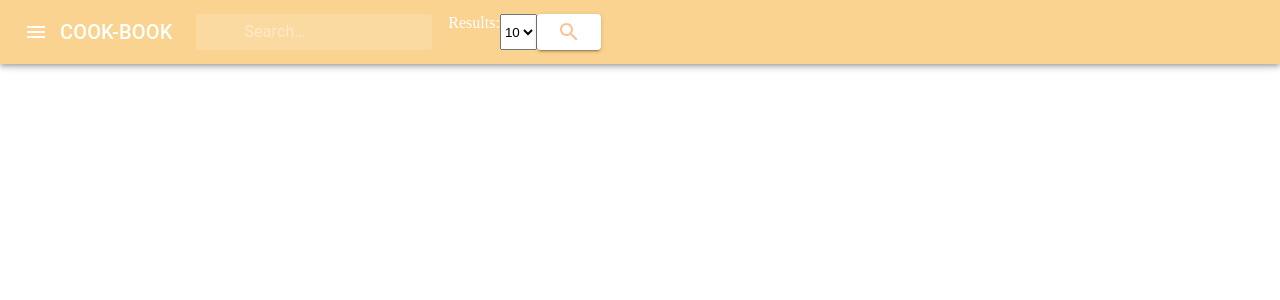
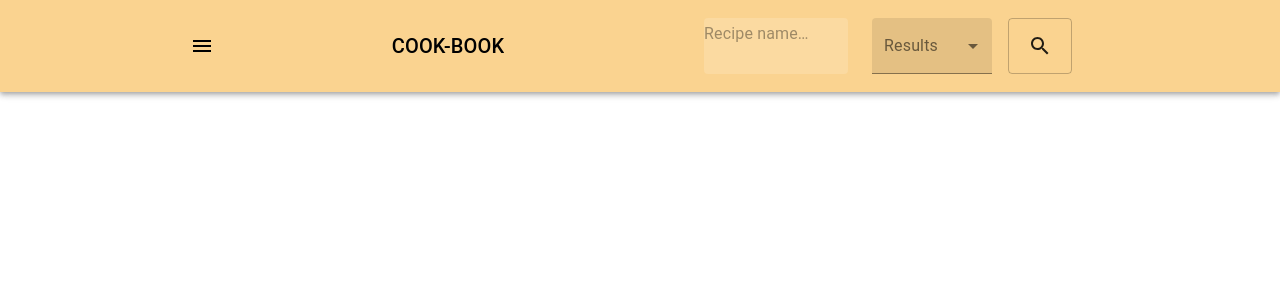
Before and after one commit to Patty9049/Cook-Book_React, a React (Create React App) app: page / in a window 1280 px wide. Shown: the top 300 px of the page. Built offline with nearby package versions, Linux system fonts and the light colour scheme.

Commit message:
AppBar styles correction

```diff
--- a/src/components/AppBar/AppBar.js
+++ b/src/components/AppBar/AppBar.js
@@ -5,25 +5,24 @@ import AppBar from "@material-ui/core/AppBar";
 import Toolbar from "@material-ui/core/Toolbar";
 import IconButton from "@material-ui/core/IconButton";
 import Typography from "@material-ui/core/Typography";
-import InputBase from "@material-ui/core/InputBase";
+// import InputBase from "@material-ui/core/InputBase";
 import Badge from "@material-ui/core/Badge";
 import MenuItem from "@material-ui/core/MenuItem";
 import Menu from "@material-ui/core/Menu";
 // import MenuIcon from "@material-ui/icons/Menu";
-import SearchIcon from "@material-ui/icons/Search";
+// import SearchIcon from "@material-ui/icons/Search";
 import AccountCircle from "@material-ui/icons/AccountCircle";
 import MailIcon from "@material-ui/icons/Mail";
 import NotificationsIcon from "@material-ui/icons/Notifications";
 // import MoreIcon from "@material-ui/icons/MoreVert";
-// import RecipeSearchForm from "../RecipeSearchForm/RecipeSearchForm";
+import RecipeSearchForm from "../RecipeSearchForm/RecipeSearchForm";
 // import { SignalWifi1BarLockSharp } from "@material-ui/icons";
 // import { red } from "@material-ui/core/colors";
 import BurgerMenu from "../BurgerMenu/BurgerMenu";
-import Button from "@material-ui/core/Button";
 // import FormHelperText from "@material-ui/core/FormHelperText";
-import FormControl from "@material-ui/core/FormControl";
-import Select from "@material-ui/core/Select";
-import InputLabel from "@material-ui/core/InputLabel";
+// import FormControl from "@material-ui/core/FormControl";
+// import Select from "@material-ui/core/Select";
+// import InputLabel from "@material-ui/core/InputLabel";
 
 const useStyles = makeStyles((theme) => ({
   grow: {
@@ -70,7 +69,7 @@ const useStyles = makeStyles((theme) => ({
     padding: theme.spacing(1, 1, 1, 0),
     // vertical padding + font size from searchIcon
     paddingLeft: `calc(1em + ${theme.spacing(4)}px)`,
-    transition: theme.transitions.create("width"),
+    // transition: theme.transitions.create("width"),
     width: "100%",
     [theme.breakpoints.up("md")]: {
       width: "20ch",
@@ -98,6 +97,9 @@ const useStyles = makeStyles((theme) => ({
   },
   selectEmpty: {
     marginTop: theme.spacing(2),
+  },
+  toolbar: {
+    justifyContent: "space-evenly",
   },
 }));
 
@@ -189,134 +191,17 @@ export default function SearchAppBar({ getRecipes }) {
 
   return (
     <div className={classes.grow}>
-      <AppBar style={{ background: "#fad390" }} position="static">
-        <Toolbar style={{ background: "#fad390" }}>
-          {/* <IconButton
-            edge="start"
-            className={classes.menuButton}
-            color="inherit"
-            aria-label="open drawer"
-          >
-            <MenuIcon />
-          </IconButton> */}
+      <AppBar
+        style={{ background: "#fad390", color: "black" }}
+        position="static"
+      >
+        <Toolbar className={classes.toolbar} style={{ background: "#fad390" }}>
           <BurgerMenu />
           <Typography variant="h6" noWrap>
             COOK-BOOK
           </Typography>
-          {/* SEARCH FIELD */}
-          {/* <div className={classes.search}>
-            <div className={classes.searchIcon}>
-              <SearchIcon />
-            </div>
-            <InputBase
-              placeholder="Search…"
-              classes={{
-                root: classes.inputRoot,
-                input: classes.inputInput,
-              }}
-              inputProps={{ "aria-label": "search" }}
-            />
-          </div> */}
-          {/* <RecipeSearchForm getRecipes={getRecipes} recipes={recipes} /> */}
-          <form className={classes.form} onSubmit={getRecipes}>
-            <div className={classes.search}>
-              {/* <div className={classes.searchIcon}>
-                <SearchIcon />
-              </div> */}
-              <InputBase
-                type="search"
-                name="recipeName"
-                placeholder="Search…"
-                classes={{
-                  root: classes.inputRoot,
-                  input: classes.inputInput,
-                }}
-                inputProps={{ "aria-label": "search" }}
-              />
-            </div>
-            {/* <input
-              type="search"
-              name="recipeName"
-              placeholder="Type your recipe name..."
-            /> */}
-            <label htmlFor="recipeNumber">Results:</label>
-            <select name="recipeNumber" id="recipeNumber">
-              <option value={10}>10</option>
-              <option value={15}>20</option>
-              <option value={20}>30</option>
-            </select>
-            {/* <FormControl
-              style={{ width: "200px" }}
-              className={classes.formControl}
-            >
-              <InputLabel
-                style={{ color: "white" }}
-                id="demo-simple-select-label"
-                htmlFor="recipeNumber"
-              >
-                RESULTS
-              </InputLabel>
-              <Select
-                name="recipeNumber"
-                labelId="demo-simple-select-label"
-                id="recipeNumber"
-                value={age}
-              >
-                <MenuItem value={10}>10</MenuItem>
-                <MenuItem value={20}>20</MenuItem>
-                <MenuItem value={30}>30</MenuItem>
-              </Select>
-            </FormControl> */}
-            {/* <select name="recipeNumber" id="recipeNumber">
-              <option value={5}>5</option>
-              <option value={15}>15</option>
-              <option value={25}>25</option>
-            </select> */}
-            <Button
-              style={{ background: "white", color: "#f8c291" }}
-              type="submit"
-              variant="contained"
-              color="primary"
-            >
-              {/* <div className={classes.searchIcon}> */}
-              <SearchIcon />
-              {/* </div> */}
-            </Button>
-          </form>
-          {/* <div className={classes.grow} /> */}
-          {/* <div className={classes.sectionDesktop}>
-            <IconButton aria-label="show 4 new mails" color="inherit">
-              <Badge badgeContent={4} color="secondary">
-                <MailIcon />
-              </Badge>
-            </IconButton>
-            <IconButton aria-label="show 17 new notifications" color="inherit">
-              <Badge badgeContent={17} color="secondary">
-                <NotificationsIcon />
-              </Badge>
-            </IconButton>
-            <IconButton
-              edge="end"
-              aria-label="account of current user"
-              aria-controls={menuId}
-              aria-haspopup="true"
-              onClick={handleProfileMenuOpen}
-              color="inherit"
-            >
-              <AccountCircle />
-            </IconButton>
-          </div> */}
-          {/* <div className={classes.sectionMobile}>
-            <IconButton
-              aria-label="show more"
-              aria-controls={mobileMenuId}
-              aria-haspopup="true"
-              onClick={handleMobileMenuOpen}
-              color="inherit"
-            >
-              <MoreIcon />
-            </IconButton>
-          </div> */}
+          {/* FORMULARZ W NAVBARZE */}
+          <RecipeSearchForm getRecipes={getRecipes} />
         </Toolbar>
       </AppBar>
       {renderMobileMenu}
--- a/src/components/BurgerMenu/BurgerMenu.js
+++ b/src/components/BurgerMenu/BurgerMenu.js
@@ -77,6 +77,7 @@ const BurgerMenu = () => {
         >
           <MenuIcon />
         </IconButton>
+        {/* </Button> */}
         <Popper
           open={open}
           anchorEl={anchorRef.current}
--- a/src/components/RecipeSearchForm/RecipeSearchForm.js
+++ b/src/components/RecipeSearchForm/RecipeSearchForm.js
@@ -1,23 +1,102 @@
-import React from "react";
+import React, { useState } from "react";
 import styles from "./RecipeSearchForm.module.scss";
+import { fade, makeStyles } from "@material-ui/core/styles";
+import InputLabel from "@material-ui/core/InputLabel";
+import MenuItem from "@material-ui/core/MenuItem";
+// import FormHelperText from "@material-ui/core/FormHelperText";
+import FormControl from "@material-ui/core/FormControl";
+import Select from "@material-ui/core/Select";
+import InputBase from "@material-ui/core/InputBase";
+import SearchIcon from "@material-ui/icons/Search";
+import Button from "@material-ui/core/Button";
+
+const useStyles = makeStyles((theme) => ({
+  formControl: {
+    margin: theme.spacing(1),
+    minWidth: 120,
+  },
+  selectEmpty: {
+    // marginTop: theme.spacing(2),
+    marginTop: "10px",
+  },
+  search: {
+    position: "relative",
+    borderRadius: theme.shape.borderRadius,
+    backgroundColor: fade(theme.palette.common.white, 0.15),
+    margin: "8px",
+    "&:hover": {
+      backgroundColor: fade(theme.palette.common.white, 0.25),
+    },
+    marginRight: theme.spacing(2),
+    marginLeft: 0,
+    width: "100%",
+    [theme.breakpoints.up("sm")]: {
+      marginLeft: theme.spacing(3),
+      width: "auto",
+    },
+  },
+  searchIcon: {
+    padding: theme.spacing(0, 2),
+    height: "100%",
+    position: "absolute",
+    pointerEvents: "none",
+    display: "flex",
+    alignItems: "center",
+    justifyContent: "center",
+  },
+  btnSearch: {
+    margin: "8px",
+  },
+}));
 
 const RecipeSearchForm = ({ getRecipes }) => {
+  const classes = useStyles();
+  const [quantity, setQuantity] = useState("");
+
+  const handleChange = (event) => {
+    setQuantity(event.target.value);
+  };
+
   return (
     <form onSubmit={getRecipes}>
-      <input
-        type="search"
-        name="recipeName"
-        placeholder="Type your recipe name..."
-      />
-      <label htmlFor="recipeNumber">Choose number of recipes:</label>
-      <select name="recipeNumber" id="recipeNumber">
-        <option value={5}>5</option>
-        <option value={15}>15</option>
-        <option value={25}>25</option>
-      </select>
-      <button className={styles.btn} type="submit">
-        search
-      </button>
+      <div className={classes.search}>
+        <div className={classes.searchIcon}>{/* <SearchIcon /> */}</div>
+        <InputBase
+          type="search"
+          name="recipeName"
+          placeholder="Recipe name…"
+          classes={{
+            root: classes.inputRoot,
+            input: classes.inputInput,
+          }}
+          inputProps={{ "aria-label": "search" }}
+        />
+      </div>
+      <FormControl
+        name="recipeNumber"
+        id="recipeNumber"
+        variant="filled"
+        className={classes.formControl}
+      >
+        <InputLabel id="demo-simple-select-filled-label">Results</InputLabel>
+        <Select
+          name="recipeNumber"
+          labelId="demo-simple-select-filled-label"
+          id="demo-simple-select-filled"
+          value={quantity}
+          onChange={handleChange}
+        >
+          <MenuItem value="">
+            <em>None</em>
+          </MenuItem>
+          <MenuItem value={10}>10</MenuItem>
+          <MenuItem value={15}>15</MenuItem>
+          <MenuItem value={20}>20</MenuItem>
+        </Select>
+      </FormControl>
+      <Button className={classes.btnSearch} type="submit" variant="outlined">
+        <SearchIcon />
+      </Button>
     </form>
   );
 };
--- a/src/components/RecipeSearchForm/RecipeSearchForm.module.scss
+++ b/src/components/RecipeSearchForm/RecipeSearchForm.module.scss
@@ -4,7 +4,7 @@ form {
   margin: 10px;
   max-width: 400px;
   display: flex;
-  flex-direction: column;
+  // flex-direction: column;
 }
 
 .btn {
--- a/src/index.js
+++ b/src/index.js
@@ -2,10 +2,12 @@ import React from "react";
 import ReactDOM from "react-dom";
 import "./index.module.scss";
 import App from "./App";
+import Test from "./test";
 
 ReactDOM.render(
   <React.StrictMode>
     <App />
+    {/* <Test /> */}
   </React.StrictMode>,
   document.getElementById("root")
 );
--- a/src/routing/Router.js
+++ b/src/routing/Router.js
@@ -9,7 +9,7 @@ import SingleRecipe from "../views/SingleRecipe";
 const Router = ({ recipes, baseImgUrl, getRecipes }) => {
   return (
     <BrowserRouter>
-      <SearchAppBar />
+      <SearchAppBar getRecipes={getRecipes} />
       <Switch>
         <Route
           exact
--- /dev/null
+++ b/src/test.js
@@ -0,0 +1,95 @@
+import React, { Component, useState, useEffect } from "react";
+
+// class Test extends Component {
+//   state = {
+//     counter: 0,
+//     text: "",
+//   };
+
+//   componentDidMount() {
+//     // this.changeCounterTo100();
+//   }
+
+//   componentDidUpdate(prevProps, prevState) {
+//     if (prevState.counter !== this.state.counter) {
+//       this.addALetterToText();
+//     }
+//   }
+
+//   addALetterToText = () => {
+//     this.setState({
+//       text: this.state.text + "A",
+//     });
+//   };
+
+//   changeCounterTo100 = () => {
+//     this.setState({
+//       counter: 100,
+//     });
+//   };
+
+//   increaseCounter = () => {
+//     this.setState({
+//       counter: this.state.counter + 1,
+//     });
+//   };
+
+//   decreaseCounter = () => {
+//     this.setState({
+//       counter: this.state.counter - 1,
+//     });
+//   };
+
+//   render() {
+//     return (
+//       <div>
+//         <button onClick={this.decreaseCounter}>-</button>
+//         <h1>{this.state.counter}</h1>
+//         <h1>{this.state.text}</h1>
+//         <button onClick={this.increaseCounter}>+</button>
+//       </div>
+//     );
+//   }
+// }
+
+const Test = () => {
+  const [counter, setCounter] = useState(0);
+  const [text, setText] = useState("");
+
+  useEffect(() => {
+    // changeCounterTo100();
+  }, []);
+
+  useEffect(() => {
+    if (counter !== 0) {
+      addALetterToText();
+    }
+  }, [counter]);
+
+  const addALetterToText = () => {
+    setText(text + "A");
+  };
+
+  const changeCounterTo100 = () => {
+    setCounter(100);
+  };
+
+  const increaseCounter = () => {
+    setCounter(counter + 1);
+  };
+
+  const decreaseCounter = () => {
+    setCounter(counter - 1);
+  };
+
+  return (
+    <div>
+      <button onClick={decreaseCounter}>-</button>
+      <h1>{counter}</h1>
+      <h1>{text}</h1>
+      <button onClick={() => setCounter(counter + 1)}>+</button>
+    </div>
+  );
+};
+
+export default Test;
--- a/src/views/Home.js
+++ b/src/views/Home.js
@@ -1,9 +1,6 @@
 import React from "react";
-import SearchAppBar from "../components/AppBar/AppBar";
 import RecipeList from "../components/RecipeList/RecipeList";
 import axios from "axios";
-import BurgerMenu from "../components/BurgerMenu/BurgerMenu";
-
 const Home = ({ recipes, baseImgUrl, getRecipes }) => {
   getRecipes = (e) => {
     e.preventDefault();
```
